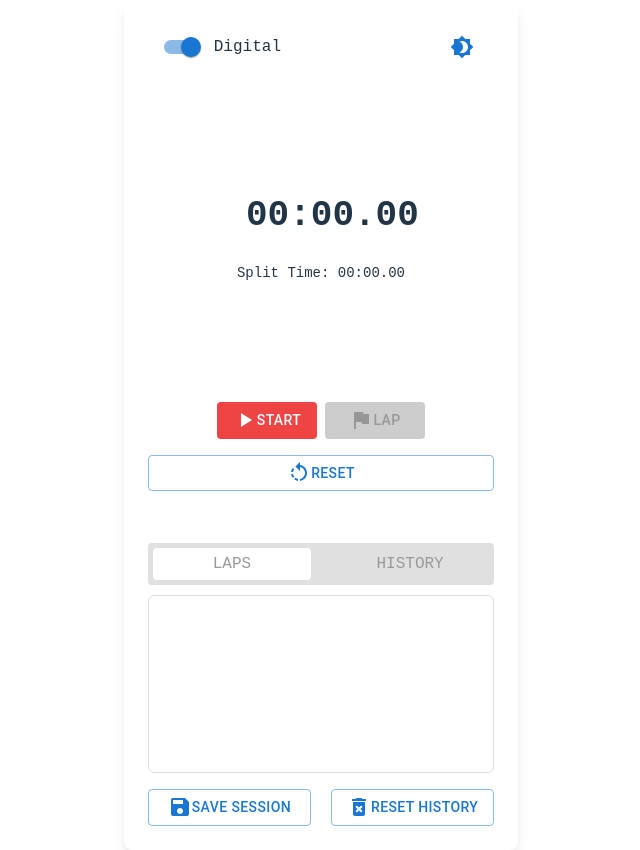
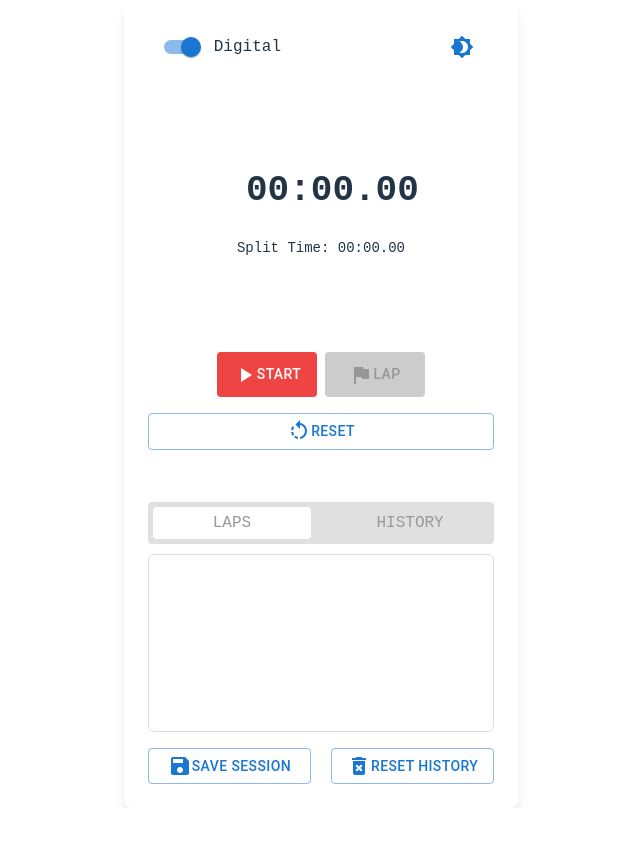
Before and after one commit to CatHandsService/AdvancedStopWatch, a React (Vite) app: page / in a window 1280 px wide. Shown: the whole page, without its empty margins (319-959 px from the left). After the commit the page ends 808 px from the top, so only its background shows below. Built offline with nearby package versions, Linux system fonts and the light colour scheme.

Commit message:
make the button bigger

```diff
--- a/src/components/advancedStopWatch.module.scss
+++ b/src/components/advancedStopWatch.module.scss
@@ -71,7 +71,7 @@
 
 .timeContainer {
   width: 300px;
-  height: 300px;
+  height: 250px;
   margin-inline: auto;
   display: flex;
   flex-direction: column;
@@ -119,6 +119,7 @@
 }
 
 .buttonGroup {
+  height: 45px;
   display: flex;
   justify-content: center;
   gap: 0.5rem;
```
